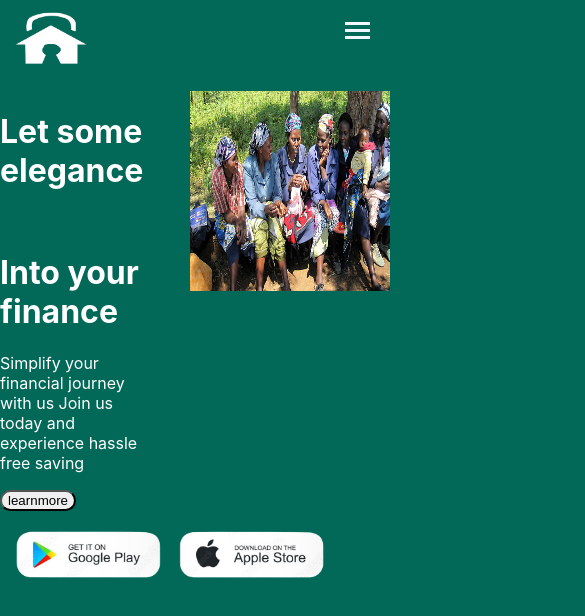
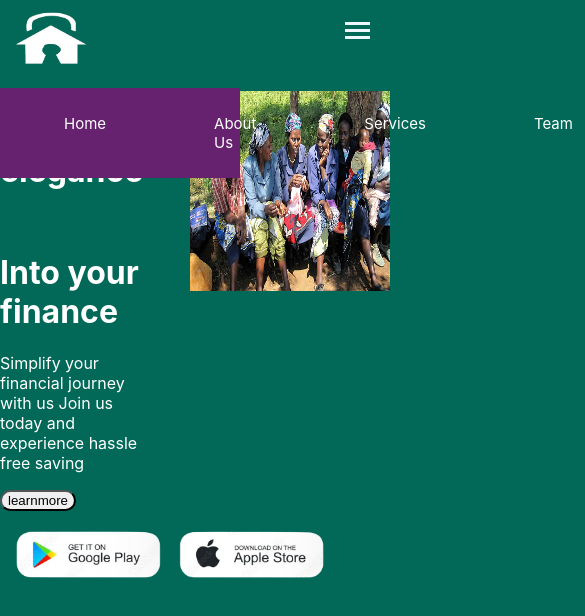
Before and after one commit to Mary-Vivian/Econtrust_project, a React (Create React App) app: page / in a window 390 px wide. Shown: the top 616 px of the page, 585 px wide, since content can reach past the window. Built offline with nearby package versions, Linux system fonts and the light colour scheme.

Commit message:
added new files

```diff
--- a/src/Landing Page/index.css
+++ b/src/Landing Page/index.css
@@ -55,11 +55,11 @@ body{
     }
 
 
-  .navbar-container{
+  /* .navbar-container{
     display: none;
     flex-direction: column;
     width: 100%;
-  }
+  } */
   .navbar-container.active{
     display: flex;
   }
@@ -74,10 +74,26 @@ body{
     right: 20px;
   }
 
-  .navbar-container{
+  .navbar-container {
+    position: absolute;
+    top: 4.5rem;
+    left: 0;
+    background: #66226E;
+    z-index: 1;
+    width: 200px;
+    opacity:5px;
+   }
+   .navbar-container a {
+    color: #fff;
+    padding: 1rem 1.5rem;
+    display: block;
+    font-size: 15px;
+   }
+
+  /* .navbar-container{
     flex-direction: column;
     text-align: center;
-  }
+  } */
   #chama{
     width: 200px;
     height: 200px;
```
